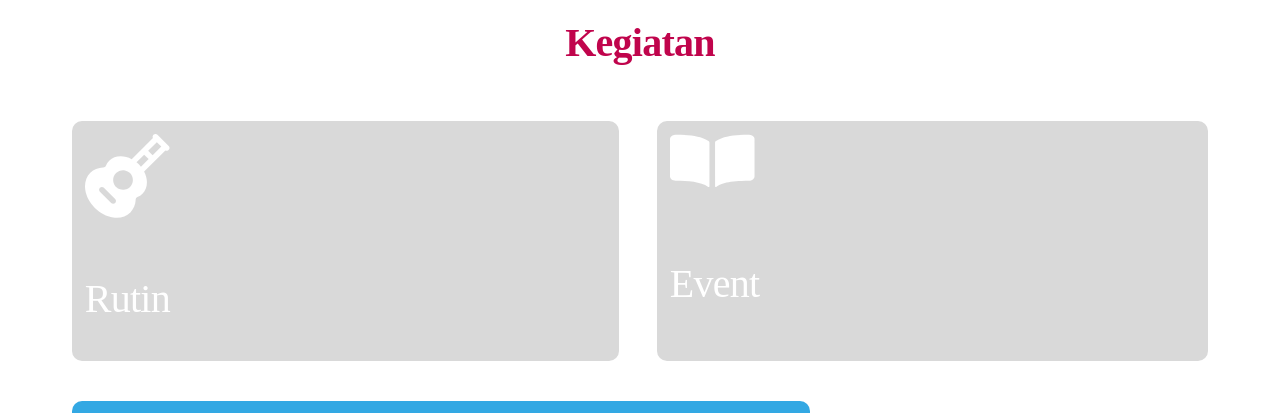
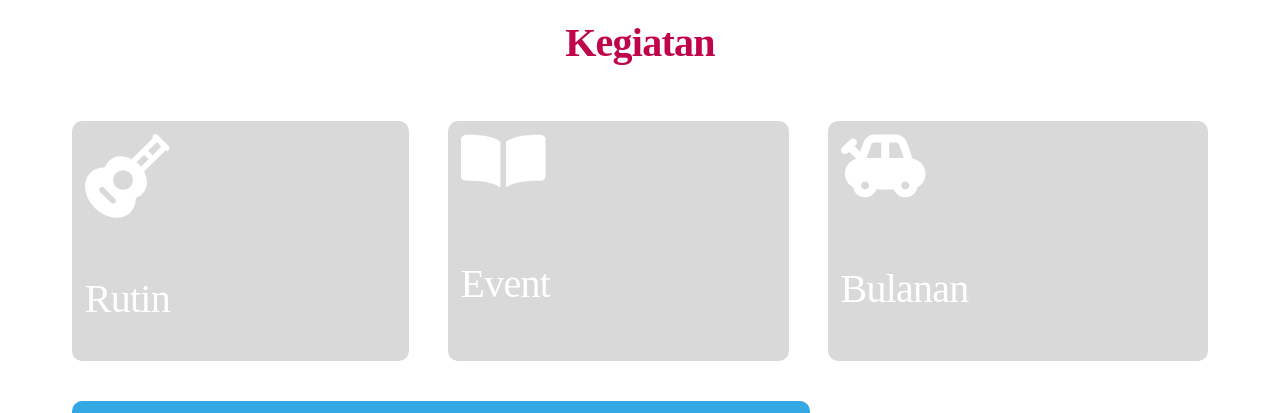
Before and after one commit to ChernobylWaste/PIKPotads, a Next.js app: page / in a window 1280 px wide. Shown: the part 2660-3073 px from the top of the page. Built offline with nearby package versions, Linux system fonts and the light colour scheme.

Commit message:
Rush update

```diff
--- a/src/components/homepage/home_kegiatan.js
+++ b/src/components/homepage/home_kegiatan.js
@@ -34,13 +34,13 @@ export default function HomeKegiatan() {
               <h2>Event</h2>
             </div>
 
-            {/* <div
+            <div
               class={style_res.bermain}
               onClick={() => ch_kegiatan("Bulanan")}
             >
               <img src="/bermain.svg" alt="bermain" />
               <h2>Bulanan</h2>
-            </div> */}
+            </div>
           </div>
         </div>
 
```
